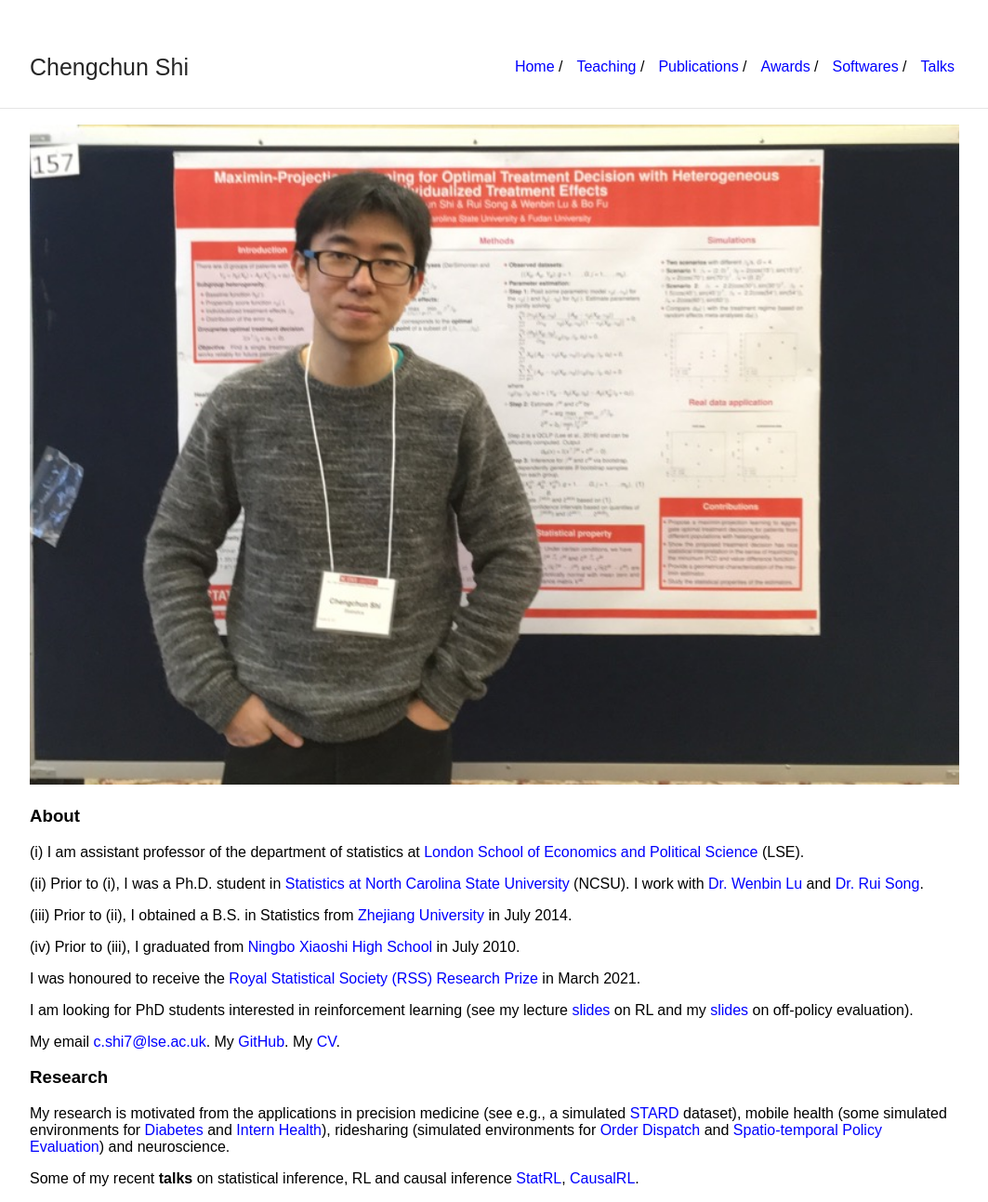
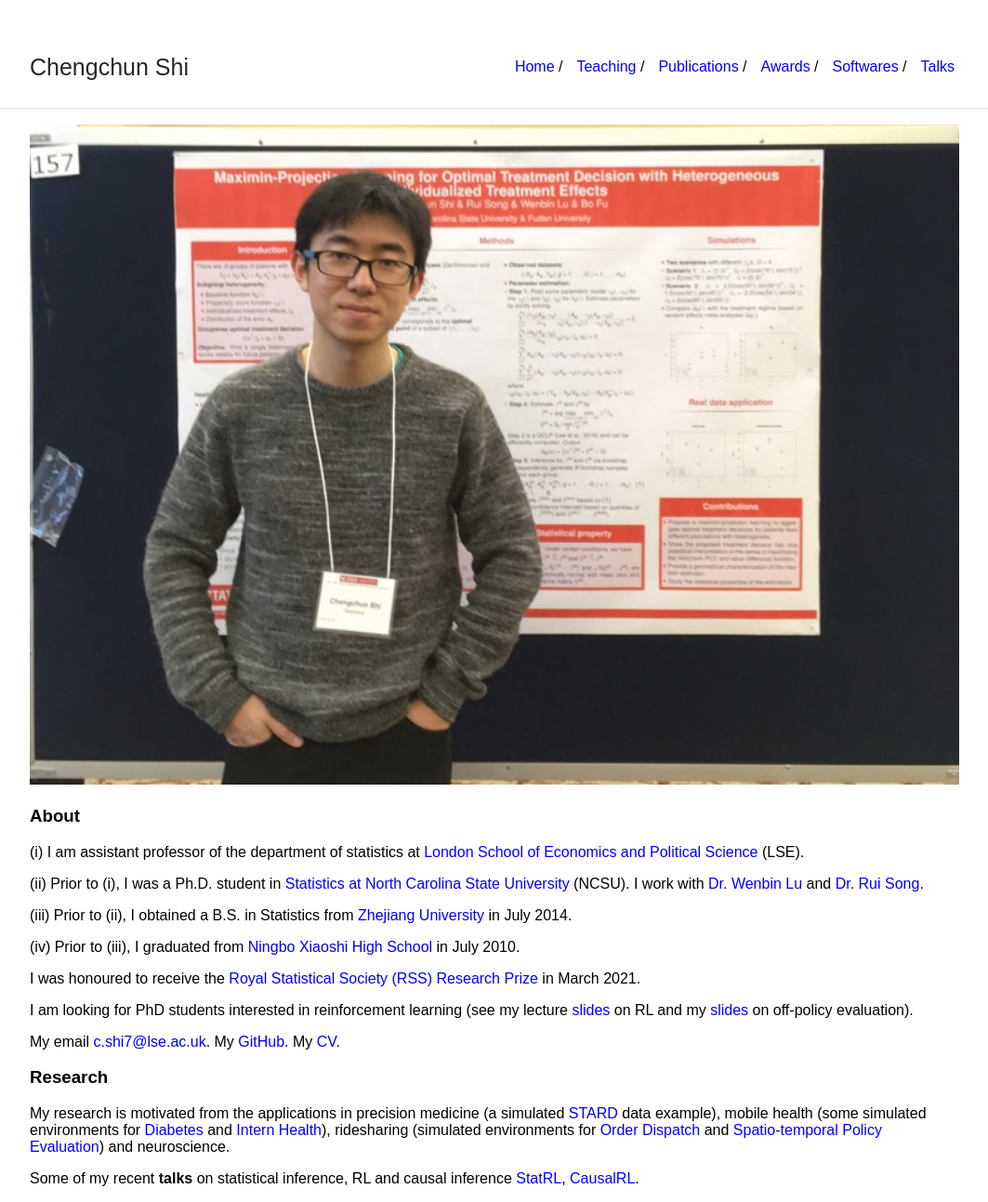
Before and after one commit to callmespring/callmespring.github.io, a Jekyll site: the page built from index.md, in a window 1280 px wide. Shown: the top 1293 px of the page at 93% size, without its empty margins (108-1171 px from the left). Built offline with Jekyll 4.4.1, drawn with Linux system fonts in a browser that asks for light colours.

Commit message:
Update index.md

```diff
--- a/index.md
+++ b/index.md
@@ -26,7 +26,7 @@
 
 ### Research
 
-My research is motivated from the applications in precision medicine (see e.g., a simulated [STARD](https://cran.r-project.org/web/packages/ITRSelect/index.html) dataset), mobile health (some simulated environments for [Diabetes](https://github.com/RunzheStat/TestMDP) and [Intern Health](https://github.com/limengbinggz/cusum-rl)), ridesharing (simulated environments for [Order Dispatch](https://github.com/callmespring/MDPOD) and [Spatio-temporal Policy Evaluation](https://github.com/RunzheStat/CausalMARL)) and neuroscience.
+My research is motivated from the applications in precision medicine (a simulated [STARD](https://cran.r-project.org/web/packages/ITRSelect/index.html) data example), mobile health (some simulated environments for [Diabetes](https://github.com/RunzheStat/TestMDP) and [Intern Health](https://github.com/limengbinggz/cusum-rl)), ridesharing (simulated environments for [Order Dispatch](https://github.com/callmespring/MDPOD) and [Spatio-temporal Policy Evaluation](https://github.com/RunzheStat/CausalMARL)) and neuroscience.
 
 Some of my recent **talks** on statistical inference, RL and causal inference [StatRL](https://www.youtube.com/watch?v=-SW9PevZThs&t=982s), [CausalRL](https://www.youtube.com/watch?v=Zor1CmRyycw&t=397s).
 
```
